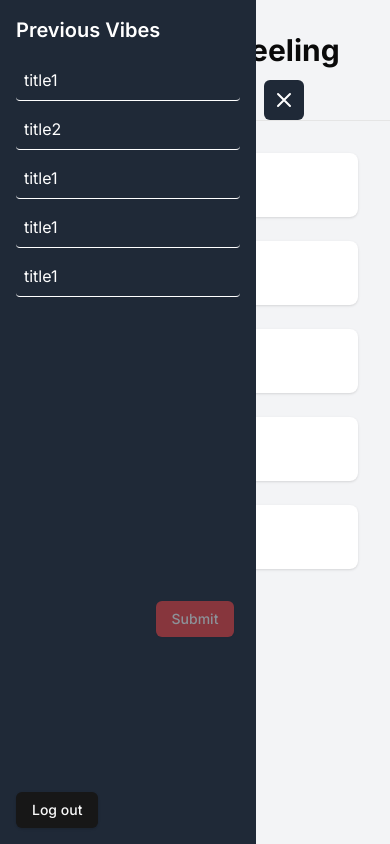
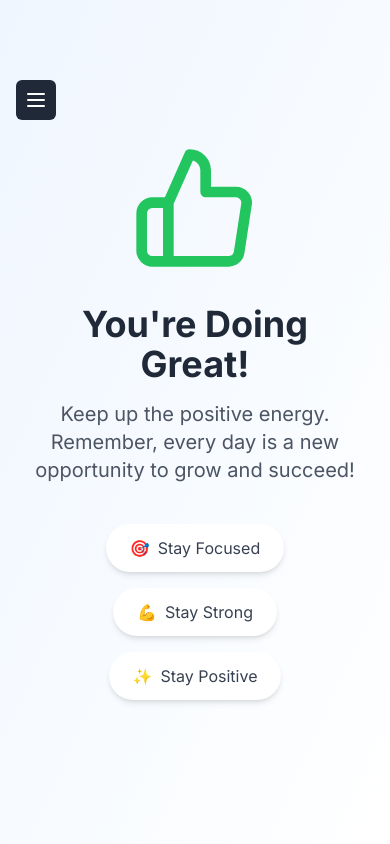
Before and after one commit to Team99os25/frontend, a Next.js app: page /vibemeter in a window 390 px wide. Built offline with nearby package versions, Linux system fonts and the light colour scheme; a web font is replaced by a local one.

Commit message:
user's side of the site

```diff
--- a/app/vibemeter/page.tsx
+++ b/app/vibemeter/page.tsx
@@ -1,7 +1,7 @@
 "use client";
 import { Button } from "@/components/ui/button";
 import Link from "next/link";
-import { useState } from "react";
+import { useEffect, useState } from "react";
 import {
     Popover,
     PopoverContent,
@@ -13,7 +13,7 @@ import { useRouter } from "next/navigation";
 
 const Vibemeter = () => {
     const router = useRouter();
-    const [isSidebarOpen, setIsSidebarOpen] = useState(true);
+    const [isSidebarOpen, setIsSidebarOpen] = useState(false);
     const [isLoading, setIsLoading] = useState(false);
     const [isSubmitted, setIsSubmitted] = useState(false);
     const [isPopoverOpen, setIsPopoverOpen] = useState(false);
@@ -25,10 +25,20 @@ const Vibemeter = () => {
         Happy: 0,
         Excited: 0,
     });
+    const [goodToGo, setGoodToGo] = useState(false);
+    const [isVibeMeterOpen, setIsVibeMeterOpen] = useState(false);
+    const [isCheckingIntervention, setIsCheckingIntervention] = useState(false);
+    const [showChat, setShowChat] = useState(false);
+
+    useEffect(() => {
+        const userDetails = localStorage.getItem("userDetails");
+        if (userDetails) {
+            router.push("/signin");
+        }
+    }, [router]);
 
     const handleMoodSelect = (mood: string) => {
         if (selectedMood && selectedMood !== mood) {
-            // Reset the previous mood's value
             setMoods((prev) => ({
                 ...prev,
                 [selectedMood]: 0,
@@ -49,26 +59,29 @@ const Vibemeter = () => {
     };
 
     const chatRequired = async () => {
-        if (!areAllMoodsSelected()) {
-            toast.error(
-                "Please select at least one mood before submitting.",
+        setIsCheckingIntervention(true);
+        try {
+            const response = await axios.post(
+                "http://localhost:3000/api/user/intervention",
+                moods,
+                {
+                    validateStatus: (status) => {
+                        return status < 600;
+                    },
+                }
             );
-            return;
+
+            if (response.data.requiresIntervention === false) {
+                setIsCheckingIntervention(false);
+                setIsVibeMeterOpen(false);
+            } else {
+                setIsCheckingIntervention(false);
+                setShowChat(true);
             }
-
-        setIsLoading(true);
-        setIsSubmitted(true);
-        setIsPopoverOpen(true);
-        try {
-            const response = await axios.post("", {
-                moods,
-            });
-            console.log(response);
         } catch (error) {
-            console.log(error);
-        } finally {
-            setIsLoading(true);
-            setIsPopoverOpen(true);
+            console.error(error);
+            setIsCheckingIntervention(false);
+            toast.error("Something went wrong!");
         }
     };
 
@@ -78,8 +91,7 @@ const Vibemeter = () => {
     };
 
     return (
-        <div className="flex min-h-screen">
-            <Toaster />
+        <div className="min-h-screen bg-gradient-to-br from-blue-50 to-white">
             <button
                 onClick={() => setIsSidebarOpen(!isSidebarOpen)}
                 className={`fixed top-20 z-50 p-2 bg-gray-800 text-white rounded-md hover:bg-gray-700 min-[700px]:hidden transition-all duration-500 ease-in-out ${
@@ -148,31 +160,92 @@ const Vibemeter = () => {
                     <Button className="fixed bottom-0 mb-4 hover:bg-white hover:text-gray-800" onClick={handleLogout}>Log out</Button>
                 </div>
             </div>
+            {isCheckingIntervention && (
+                <div className="fixed inset-0 bg-black bg-opacity-50 backdrop-blur-sm z-50 flex items-center justify-center">
+                    <div className="bg-white rounded-xl shadow-2xl p-8 max-w-md w-full mx-4 animate-fadeIn">
+                        <div className="text-center space-y-6">
+                            <div className="relative w-20 h-20 mx-auto">
+                                <div className="absolute top-0 left-0 w-full h-full border-4 border-blue-200 rounded-full animate-spin border-t-blue-500"></div>
+                            </div>
+                            <h2 className="text-2xl font-semibold text-gray-800">
+                                Checking if intervention is required...
+                            </h2>
+                            <p className="text-gray-600">
+                                Please wait while we analyze your responses
+                            </p>
+                        </div>
+                    </div>
+                </div>
+            )}
 
-            <section className="flex-1 flex flex-col bg-gray-100 pt-4">
-                <div className="top-0 bg-gray-100 p-4 border-b">
-                    <h1 className="text-3xl font-bold text-center">
+            {showChat && (
+                <div className="fixed inset-0 bg-white z-50 animate-fadeIn">
+                    <div className="h-full flex flex-col">
+                        {/* Chat Header */}
+                        <div className="bg-blue-600 text-white p-4">
+                            <h2 className="text-xl font-semibold">Chat with Counselor</h2>
+                        </div>
+
+                        <div className="flex-1 overflow-y-auto p-4">
+                            <div className="space-y-4">
+                                <div className="bg-blue-100 rounded-lg p-4 max-w-md ml-auto">
+                                    <p className="text-gray-800">
+                                        Hi, I noticed you might want to talk. I'm here to listen and help.
+                                    </p>
+                                </div>
+                            </div>
+                        </div>
+
+                        <div className="border-t p-4">
+                            <div className="flex gap-2">
+                                <input
+                                    type="text"
+                                    placeholder="Type your message..."
+                                    className="flex-1 rounded-lg border border-gray-300 px-4 py-2 focus:outline-none focus:ring-2 focus:ring-blue-500"
+                                />
+                                <button className="bg-blue-600 text-white px-6 py-2 rounded-lg hover:bg-blue-700 transition-colors">
+                                    Send
+                                </button>
+                            </div>
+                        </div>
+                    </div>
+                </div>
+            )}
+
+            {isVibeMeterOpen && !showChat && !isCheckingIntervention && (
+                <div className="fixed inset-0 bg-black bg-opacity-50 backdrop-blur-sm z-50 flex items-center justify-center p-4">
+                    <div className="bg-white rounded-xl shadow-2xl w-full max-w-4xl h-[90vh] flex flex-col animate-fadeIn">
+                        <div className="p-8 border-b border-gray-200">
+                            <h2 className="text-4xl font-bold text-center text-gray-800">
                                 How are you feeling today?
-                    </h1>
+                            </h2>
+                            <p className="text-center text-gray-600 mt-3 text-lg">
+                                Please select only one mood to proceed
+                            </p>
                         </div>
-                <div className="flex-1 overflow-y-auto p-8">
-                    <div className="w-full max-w-2xl mx-auto">
+
+                        <div className="flex-1 overflow-y-auto px-8 py-6">
+                            <div className="w-full max-w-3xl mx-auto">
                                 <div className="space-y-6">
                                     {Object.entries(moods).map(([mood, value]) => (
                                         <div
                                             key={mood}
-                                    className={`bg-white p-4 rounded-lg shadow cursor-pointer transition-all duration-200 ${
-                                        selectedMood === mood ? 'ring-2 ring-blue-500' : ''
-                                    }`}
+                                            className={`bg-white p-7 rounded-lg shadow-md border-2 cursor-pointer
+                                                transition-all duration-200 hover:border-blue-500
+                                                ${selectedMood === mood
+                                                    ? "ring-2 ring-blue-500 border-blue-500"
+                                                    : value ? "border-green-500" : "border-gray-200"
+                                                }
+                                                transform hover:scale-[1.01]`}
                                             onClick={() => handleMoodSelect(mood)}
                                         >
-                                    <div className="flex justify-between items-center mb-2">
-                                        <span className="font-semibold">
+                                            <div className="flex justify-between items-center mb-3">
+                                                <span className="font-semibold text-xl text-gray-800">
                                                     {mood}
                                                 </span>
                                             </div>
                                             {selectedMood === mood && (
-                                        <div className="flex gap-2 mt-4">
+                                                <div className="flex gap-3 mt-5">
                                                     {[1, 2, 3, 4, 5, 6].map((rating) => (
                                                         <button
                                                             key={rating}
@@ -181,14 +254,13 @@ const Vibemeter = () => {
                                                                 handleMoodChange(mood, rating);
                                                             }}
                                                             disabled={isSubmitted}
-                                                    className={`flex-1 py-2 rounded ${
-                                                        value === rating
-                                                            ? "bg-blue-500 text-white"
-                                                            : "bg-gray-200 hover:bg-gray-300"
-                                                    } ${
-                                                        isSubmitted
+                                                            className={`flex-1 py-4 rounded-lg text-lg font-medium transition-all duration-200
+                                                                ${value === rating
+                                                                    ? "bg-blue-500 text-white shadow-lg transform scale-105"
+                                                                    : "bg-gray-100 hover:bg-gray-200 text-gray-700"
+                                                                } ${isSubmitted
                                                                     ? "cursor-not-allowed opacity-50"
-                                                            : ""
+                                                                    : "hover:transform hover:scale-105"
                                                                 }`}
                                                         >
                                                             {rating}
@@ -199,62 +271,73 @@ const Vibemeter = () => {
                                         </div>
                                     ))}
                                 </div>
-                        <div className="flex justify-center mt-8">
-                            <Popover
-                                open={isPopoverOpen}
-                                onOpenChange={setIsPopoverOpen}
-                            >
-                                <PopoverTrigger asChild>
-                                    <Button
-                                        variant="destructive"
+
+                                <div className="flex justify-center mt-10 pb-8">
+                                    <button
                                         onClick={chatRequired}
                                         disabled={isSubmitted || !areAllMoodsSelected()}
+                                        className={`px-10 py-5 rounded-lg text-white text-lg font-semibold
+                                            transition-all duration-300 transform
+                                            ${areAllMoodsSelected()
+                                                ? "bg-gradient-to-r from-blue-500 to-blue-600 hover:from-blue-600 hover:to-blue-700 hover:scale-105 shadow-lg"
+                                                : "bg-gray-400 cursor-not-allowed"
+                                            }`}
                                     >
                                         Submit
-                                    </Button>
-                                </PopoverTrigger>
-
-                                <PopoverContent
-                                    className="fixed bottom-60 left-1/2 -translate-x-1/2 -translate-y-1/2 z-[100]"
-                                    onPointerDownOutside={(e) =>
-                                        e.preventDefault()}
-                                >
-                                    <div className="flex flex-col items-center gap-4">
-                                        <p className="text-2xl font-bold text-center break-words">
-                                            Checking if Intervention is
-                                            required...
-                                        </p>
-                                        {isLoading && (
-                                            <svg
-                                                className="animate-spin h-8 w-8 text-blue-500"
-                                                xmlns="http://www.w3.org/2000/svg"
-                                                fill="none"
-                                                viewBox="0 0 24 24"
-                                            >
-                                                <circle
-                                                    className="opacity-25"
-                                                    cx="12"
-                                                    cy="12"
-                                                    r="10"
-                                                    stroke="currentColor"
-                                                    strokeWidth="4"
-                                                >
-                                                </circle>
-                                                <path
-                                                    className="opacity-75"
-                                                    fill="currentColor"
-                                                    d="M4 12a8 8 0 018-8V0C5.373 0 0 5.373 0 12h4zm2 5.291A7.962 7.962 0 014 12H0c0 3.042 1.135 5.824 3 7.938l3-2.647z"
-                                                >
-                                                </path>
-                                            </svg>
-                                        )}
-                                    </div>
-                                </PopoverContent>
-                            </Popover>
+                                    </button>
                                 </div>
                             </div>
                         </div>
-            </section>
+                    </div>
+                </div>
+            )}
+
+            {!isVibeMeterOpen && !showChat && !isCheckingIntervention && (
+                <div className="flex flex-col items-center justify-center min-h-screen p-6">
+                    <div className="text-center space-y-8 animate-fadeIn">
+                        <div className="animate-bounce-slow">
+                            <svg
+                                xmlns="http://www.w3.org/2000/svg"
+                                className="h-32 w-32 text-green-500 mx-auto"
+                                viewBox="0 0 24 24"
+                                fill="none"
+                                stroke="currentColor"
+                                strokeWidth="2"
+                                strokeLinecap="round"
+                                strokeLinejoin="round"
+                            >
+                                <path d="M14 9V5a3 3 0 0 0-3-3l-4 9v11h11.28a2 2 0 0 0 2-1.7l1.38-9a2 2 0 0 0-2-2.3zM7 22H4a2 2 0 0 1-2-2v-7a2 2 0 0 1 2-2h3" />
+                            </svg>
+                        </div>
+
+                        <div className="space-y-4">
+                            <h2 className="text-4xl font-bold text-gray-800 animate-fadeIn">
+                                You're Doing Great!
+                            </h2>
+                            <p className="text-xl text-gray-600 max-w-md mx-auto animate-fadeIn delay-200">
+                                Keep up the positive energy. Remember, every day is a new opportunity to grow and succeed!
+                            </p>
+
+                            <div className="pt-6">
+                                <div className="flex flex-wrap justify-center gap-4 text-gray-700 animate-fadeIn delay-300">
+                                    <div className="flex items-center bg-white px-6 py-3 rounded-full shadow-md hover:shadow-lg transition-shadow">
+                                        <span className="mr-2">🎯</span>
+                                        Stay Focused
+                                    </div>
+                                    <div className="flex items-center bg-white px-6 py-3 rounded-full shadow-md hover:shadow-lg transition-shadow">
+                                        <span className="mr-2">💪</span>
+                                        Stay Strong
+                                    </div>
+                                    <div className="flex items-center bg-white px-6 py-3 rounded-full shadow-md hover:shadow-lg transition-shadow">
+                                        <span className="mr-2">✨</span>
+                                        Stay Positive
+                                    </div>
+                                </div>
+                            </div>
+                        </div>
+                    </div>
+                </div>
+            )}
         </div>
     );
 };
--- /dev/null
+++ b/components/ui/dialog.tsx
@@ -0,0 +1,122 @@
+"use client"
+
+import * as React from "react"
+import * as DialogPrimitive from "@radix-ui/react-dialog"
+import { X } from "lucide-react"
+
+import { cn } from "@/lib/utils"
+
+const Dialog = DialogPrimitive.Root
+
+const DialogTrigger = DialogPrimitive.Trigger
+
+const DialogPortal = DialogPrimitive.Portal
+
+const DialogClose = DialogPrimitive.Close
+
+const DialogOverlay = React.forwardRef<
+  React.ElementRef<typeof DialogPrimitive.Overlay>,
+  React.ComponentPropsWithoutRef<typeof DialogPrimitive.Overlay>
+>(({ className, ...props }, ref) => (
+  <DialogPrimitive.Overlay
+    ref={ref}
+    className={cn(
+      "fixed inset-0 z-50 bg-black/80  data-[state=open]:animate-in data-[state=closed]:animate-out data-[state=closed]:fade-out-0 data-[state=open]:fade-in-0",
+      className
+    )}
+    {...props}
+  />
+))
+DialogOverlay.displayName = DialogPrimitive.Overlay.displayName
+
+const DialogContent = React.forwardRef<
+  React.ElementRef<typeof DialogPrimitive.Content>,
+  React.ComponentPropsWithoutRef<typeof DialogPrimitive.Content>
+>(({ className, children, ...props }, ref) => (
+  <DialogPortal>
+    <DialogOverlay />
+    <DialogPrimitive.Content
+      ref={ref}
+      className={cn(
+        "fixed left-[50%] top-[50%] z-50 grid w-full max-w-lg translate-x-[-50%] translate-y-[-50%] gap-4 border bg-background p-6 shadow-lg duration-200 data-[state=open]:animate-in data-[state=closed]:animate-out data-[state=closed]:fade-out-0 data-[state=open]:fade-in-0 data-[state=closed]:zoom-out-95 data-[state=open]:zoom-in-95 data-[state=closed]:slide-out-to-left-1/2 data-[state=closed]:slide-out-to-top-[48%] data-[state=open]:slide-in-from-left-1/2 data-[state=open]:slide-in-from-top-[48%] sm:rounded-lg",
+        className
+      )}
+      {...props}
+    >
+      {children}
+      <DialogPrimitive.Close className="absolute right-4 top-4 rounded-sm opacity-70 ring-offset-background transition-opacity hover:opacity-100 focus:outline-none focus:ring-2 focus:ring-ring focus:ring-offset-2 disabled:pointer-events-none data-[state=open]:bg-accent data-[state=open]:text-muted-foreground">
+        <X className="h-4 w-4" />
+        <span className="sr-only">Close</span>
+      </DialogPrimitive.Close>
+    </DialogPrimitive.Content>
+  </DialogPortal>
+))
+DialogContent.displayName = DialogPrimitive.Content.displayName
+
+const DialogHeader = ({
+  className,
+  ...props
+}: React.HTMLAttributes<HTMLDivElement>) => (
+  <div
+    className={cn(
+      "flex flex-col space-y-1.5 text-center sm:text-left",
+      className
+    )}
+    {...props}
+  />
+)
+DialogHeader.displayName = "DialogHeader"
+
+const DialogFooter = ({
+  className,
+  ...props
+}: React.HTMLAttributes<HTMLDivElement>) => (
+  <div
+    className={cn(
+      "flex flex-col-reverse sm:flex-row sm:justify-end sm:space-x-2",
+      className
+    )}
+    {...props}
+  />
+)
+DialogFooter.displayName = "DialogFooter"
+
+const DialogTitle = React.forwardRef<
+  React.ElementRef<typeof DialogPrimitive.Title>,
+  React.ComponentPropsWithoutRef<typeof DialogPrimitive.Title>
+>(({ className, ...props }, ref) => (
+  <DialogPrimitive.Title
+    ref={ref}
+    className={cn(
+      "text-lg font-semibold leading-none tracking-tight",
+      className
+    )}
+    {...props}
+  />
+))
+DialogTitle.displayName = DialogPrimitive.Title.displayName
+
+const DialogDescription = React.forwardRef<
+  React.ElementRef<typeof DialogPrimitive.Description>,
+  React.ComponentPropsWithoutRef<typeof DialogPrimitive.Description>
+>(({ className, ...props }, ref) => (
+  <DialogPrimitive.Description
+    ref={ref}
+    className={cn("text-sm text-muted-foreground", className)}
+    {...props}
+  />
+))
+DialogDescription.displayName = DialogPrimitive.Description.displayName
+
+export {
+  Dialog,
+  DialogPortal,
+  DialogOverlay,
+  DialogTrigger,
+  DialogClose,
+  DialogContent,
+  DialogHeader,
+  DialogFooter,
+  DialogTitle,
+  DialogDescription,
+}
--- a/package.json
+++ b/package.json
@@ -14,6 +14,7 @@
     "@langchain/core": "^0.3.43",
     "@langchain/google-genai": "^0.2.0",
     "@langchain/openai": "^0.5.0",
+    "@radix-ui/react-dialog": "^1.1.6",
     "@radix-ui/react-popover": "^1.1.6",
     "@radix-ui/react-scroll-area": "^1.2.3",
     "@radix-ui/react-slot": "^1.1.2",
@@ -24,6 +25,7 @@
     "class-variance-authority": "^0.7.1",
     "cloudinary": "^2.5.1",
     "clsx": "^2.1.1",
+    "dialog": "^0.3.1",
     "dotenv": "^16.4.7",
     "drizzle-orm": "^0.41.0",
     "jsonwebtoken": "^9.0.2",
```
Also changed, not shown: components/Hero/index.tsx (line endings or trailing spaces), 1 other file (tests, documents, lock files or other folders). Lines whose indentation alone changed are shown as unchanged.
